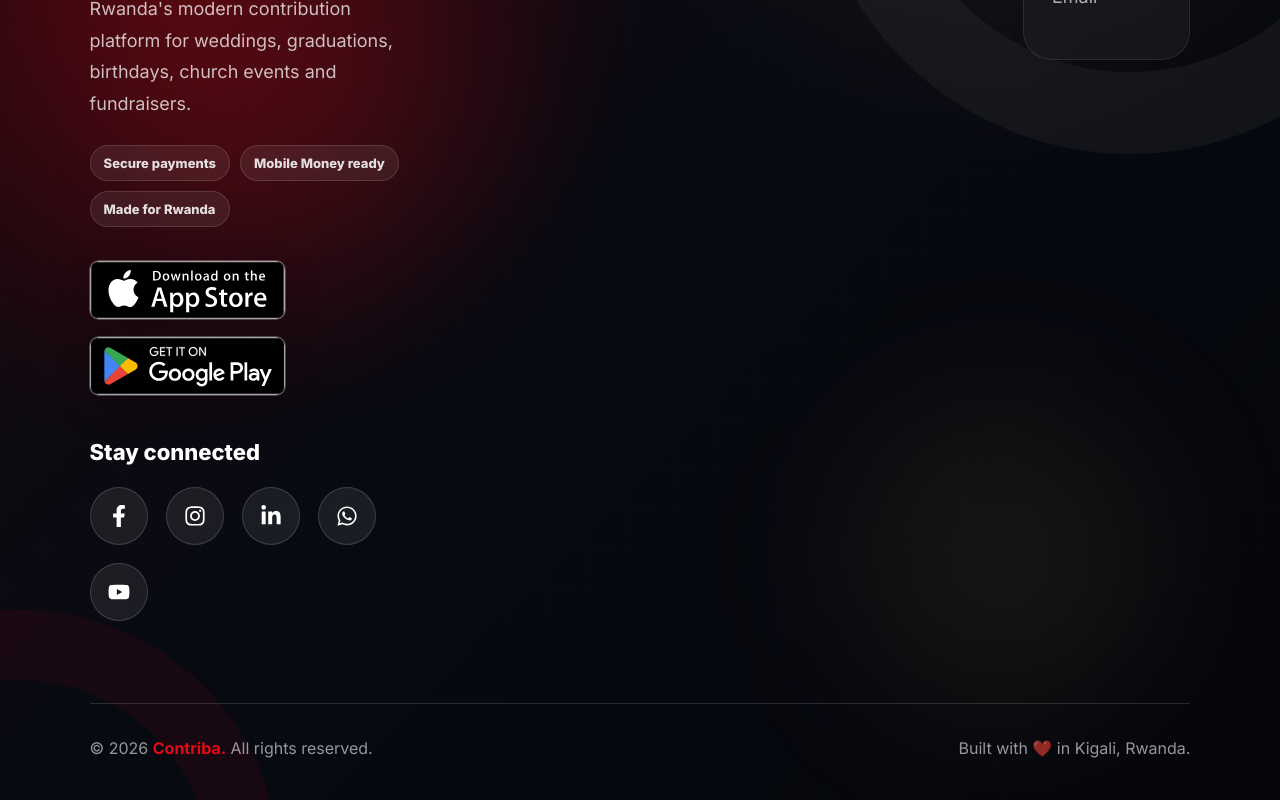
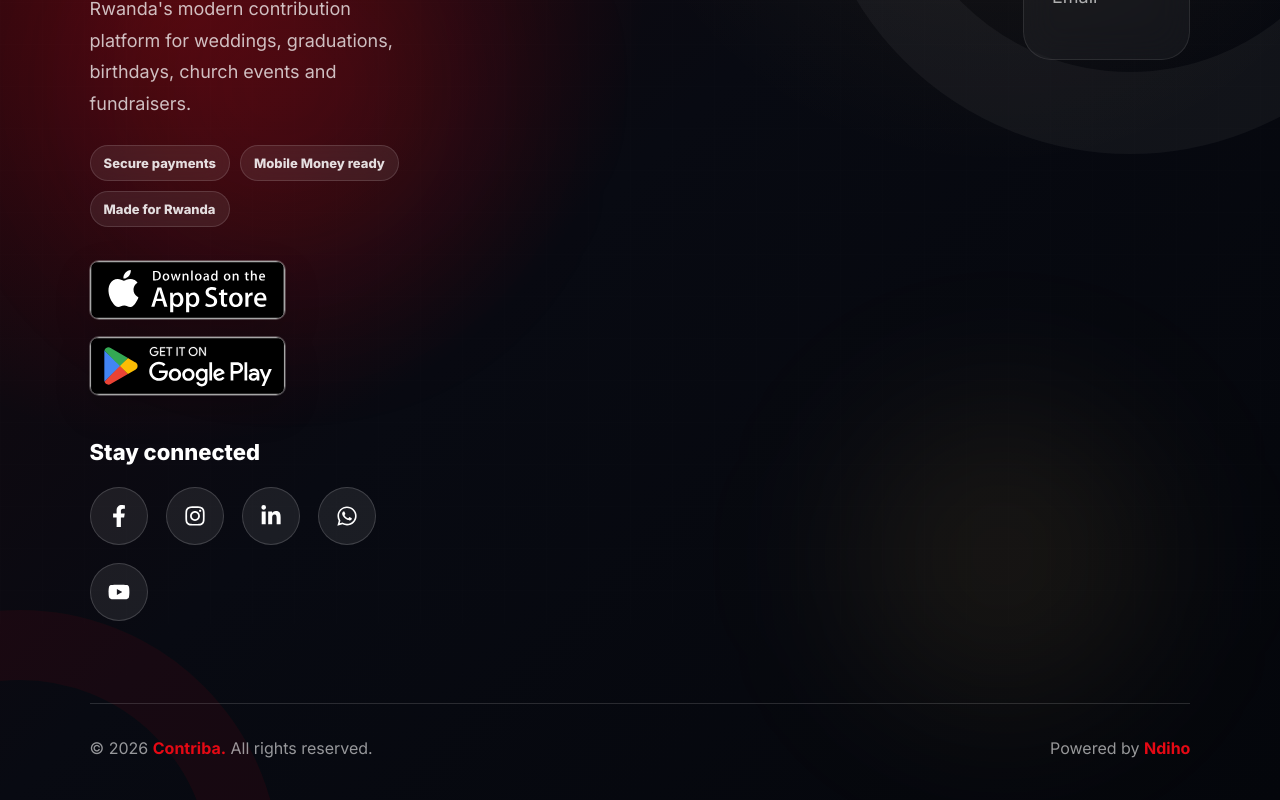
Before and after one commit to Nyiridandi1/contriba-web, a React (Vite) app: page / in a window 1280 px wide. Shown: the part 11054-11854 px from the top of the page. Built offline with nearby package versions, Linux system fonts and the light colour scheme; no server answers.

Commit message:
Replace footer branding with Powered by Ndiho

```diff
--- a/src/components/Footer.jsx
+++ b/src/components/Footer.jsx
@@ -140,12 +140,14 @@ function Footer() {
       </div>
 
       <div className="contriba-footer-bottom">
-        <span>
-          © 2026 <strong>Contriba.</strong> All rights reserved.
-        </span>
+  <span>
+    © 2026 <strong>Contriba.</strong> All rights reserved.
+  </span>
 
-        <span>Built with ❤️ in Kigali, Rwanda.</span>
-      </div>
+  <span>
+    Powered by <strong>Ndiho</strong>
+  </span>
+</div>
     </footer>
   );
 }
```
